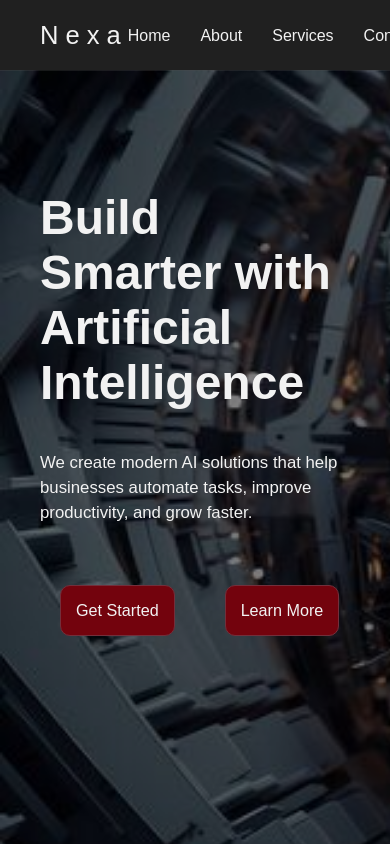
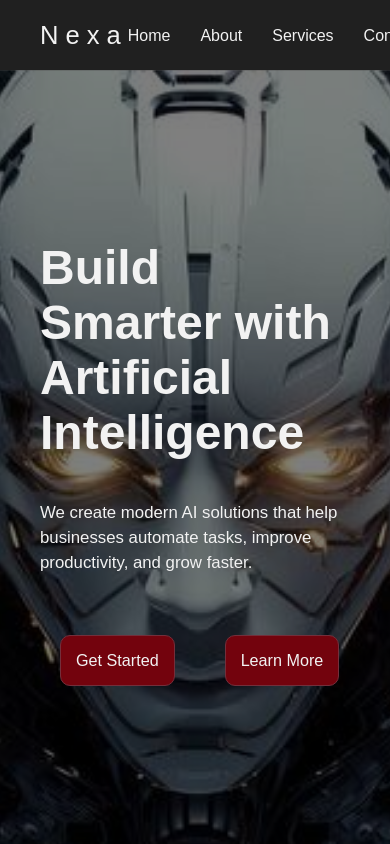
Before and after one commit to aya-aboelkheir/html-css-project, a plain HTML site: page index.html in a window 390 px wide. Shown: the top 844 px of the page. Drawn offline with Linux system fonts and the light colour scheme.

Commit message:
update background-image

```diff
--- a/style.css
+++ b/style.css
@@ -66,12 +66,12 @@ button:hover{
     color: var(--secondary-color);
 }
 .hero-section{
-    width: 100vw;
     height: 100vh;
     margin-top: 70px;
     background-image: url(abstract-wallpaper-with-robotic-edge-3d-design-elements-ai-generated-photo.jpg);
     background-repeat: no-repeat;
     background-size: cover;
+    background-position: center;
 
 }
 .hero-section .overlay{
@@ -344,6 +344,9 @@ a:hover{
 .login form{
     width: 50%;
 }
+h1{
+    margin-top: 110px;
+}
 }
 @media (min-width:301px) and (max-width:600px) {
     .nav-bar{
@@ -392,4 +395,7 @@ a:hover{
 .login form{
     width: 70%;
 }
+h1{
+    margin-top: 150px;
 }
+}
```
